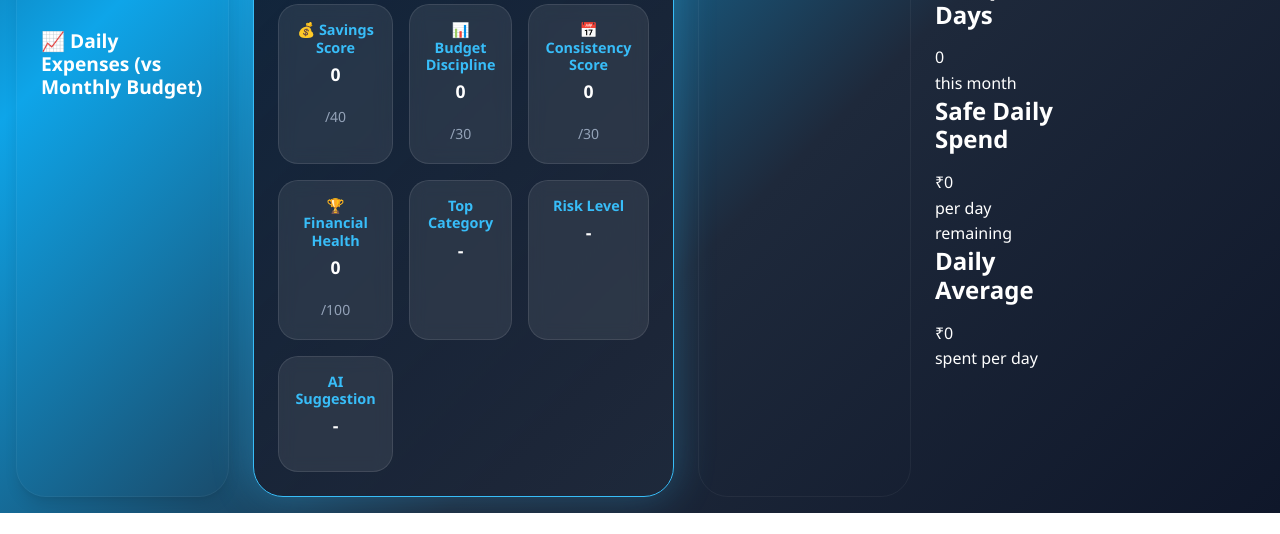
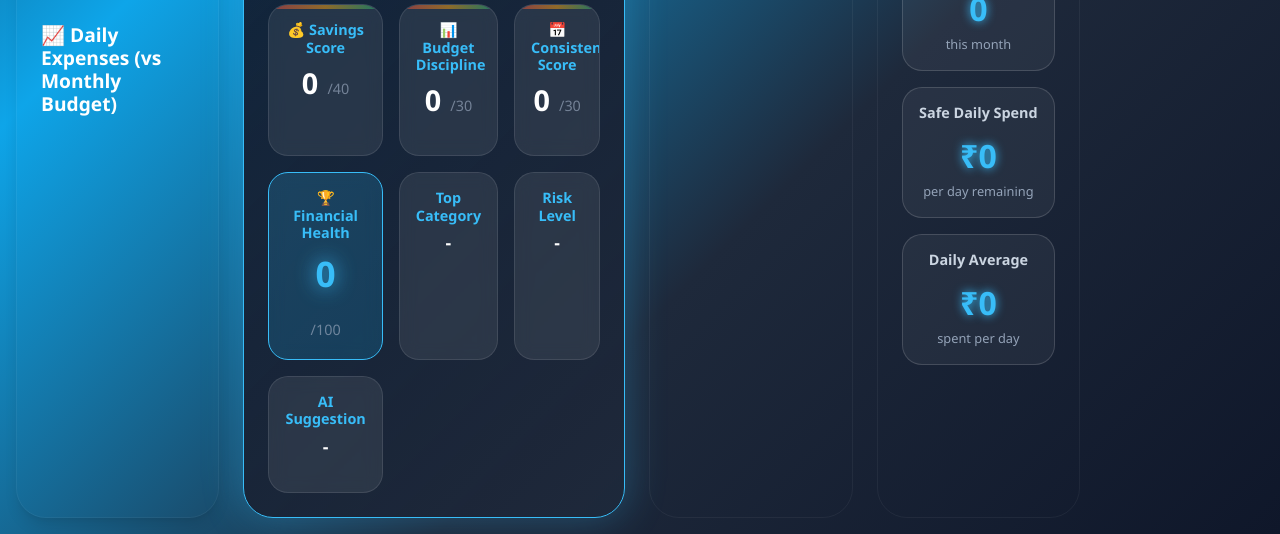
Before and after one commit to SaiSanathKumar-P/FinTracker, a website: page public/dashboard.html in a window 1280 px wide. Shown: the part 714-1248 px from the top of the page. Before the commit the page ends 1227 px from the top, so only its background shows below. Drawn offline with nearby package versions, Linux system fonts and the light colour scheme; no server answers; sample sign-in values are in the browser's storage.

Commit message:
Update style.css

```diff
--- a/public/css/style.css
+++ b/public/css/style.css
@@ -1250,7 +1250,124 @@
   font-size: 1.1rem;
   font-weight: 600;
 }
-
+/* Financial Health Score Styles */
+.health-score-box {
+  position: relative;
+  overflow: hidden;
+}
+
+.health-score-box::after {
+  content: '';
+  position: absolute;
+  top: 0;
+  left: 0;
+  width: 100%;
+  height: 4px;
+  background: linear-gradient(90deg, #ef4444, #f59e0b, #10b981);
+  opacity: 0.5;
+}
+
+.health-score-box p {
+  font-size: 1.8rem !important;
+  font-weight: 700 !important;
+  display: inline-block;
+  margin-right: 5px;
+}
+
+.score-max {
+  color: var(--text-muted);
+  font-size: 0.9rem;
+  opacity: 0.7;
+}
+
+.total-health-box {
+  background: linear-gradient(135deg, rgba(56,189,248,0.2), rgba(14,165,233,0.2)) !important;
+  border: 1px solid var(--primary-500) !important;
+  grid-column: span 1;
+}
+
+.total-health-box p {
+  font-size: 2.2rem !important;
+  color: var(--primary-500) !important;
+  text-shadow: 0 0 20px var(--primary-500);
+}
+
+/* No Spend Days Tracker - Add this new section after recent activity */
+.no-spend-tracker {
+  position: relative;
+  background: transparent;
+  padding: 1.5rem;
+  border-radius: 30px;
+  border: 1px solid var(--card-border);
+  margin-top: 1.5rem;
+  width: 100%;
+}
+
+.no-spend-tracker::before {
+  content: '';
+  position: absolute;
+  top: 0; left: 0; right: 0; bottom: 0;
+  background: var(--card-bg);
+  backdrop-filter: blur(12px);
+  border-radius: 30px;
+  z-index: -1;
+}
+
+.no-spend-header {
+  display: flex;
+  align-items: center;
+  gap: 0.5rem;
+  margin-bottom: 1rem;
+}
+
+.no-spend-header h2 {
+  font-size: 1.3rem;
+  margin: 0;
+}
+
+.no-spend-stats {
+  display: flex;
+  gap: 1rem;
+  flex-wrap: wrap;
+}
+
+.no-spend-card {
+  flex: 1;
+  min-width: 150px;
+  background: rgba(255,255,255,0.05);
+  border-radius: 20px;
+  padding: 1rem;
+  text-align: center;
+  border: 1px solid var(--border-color);
+}
+
+.no-spend-card h4 {
+  color: var(--text-secondary);
+  font-size: 0.9rem;
+  margin-bottom: 0.5rem;
+}
+
+.no-spend-number {
+  font-size: 2rem;
+  font-weight: 700;
+  color: var(--primary-500);
+  text-shadow: 0 0 10px var(--primary-500);
+}
+
+.no-spend-label {
+  color: var(--text-muted);
+  font-size: 0.8rem;
+}
+
+.streak-badge {
+  background: linear-gradient(135deg, #f59e0b, #f97316);
+  color: white;
+  padding: 0.25rem 0.75rem;
+  border-radius: 50px;
+  font-size: 0.8rem;
+  font-weight: 600;
+  display: inline-block;
+}
 /* Recent Activity */
 .recent-activity {
   position: relative;
```
